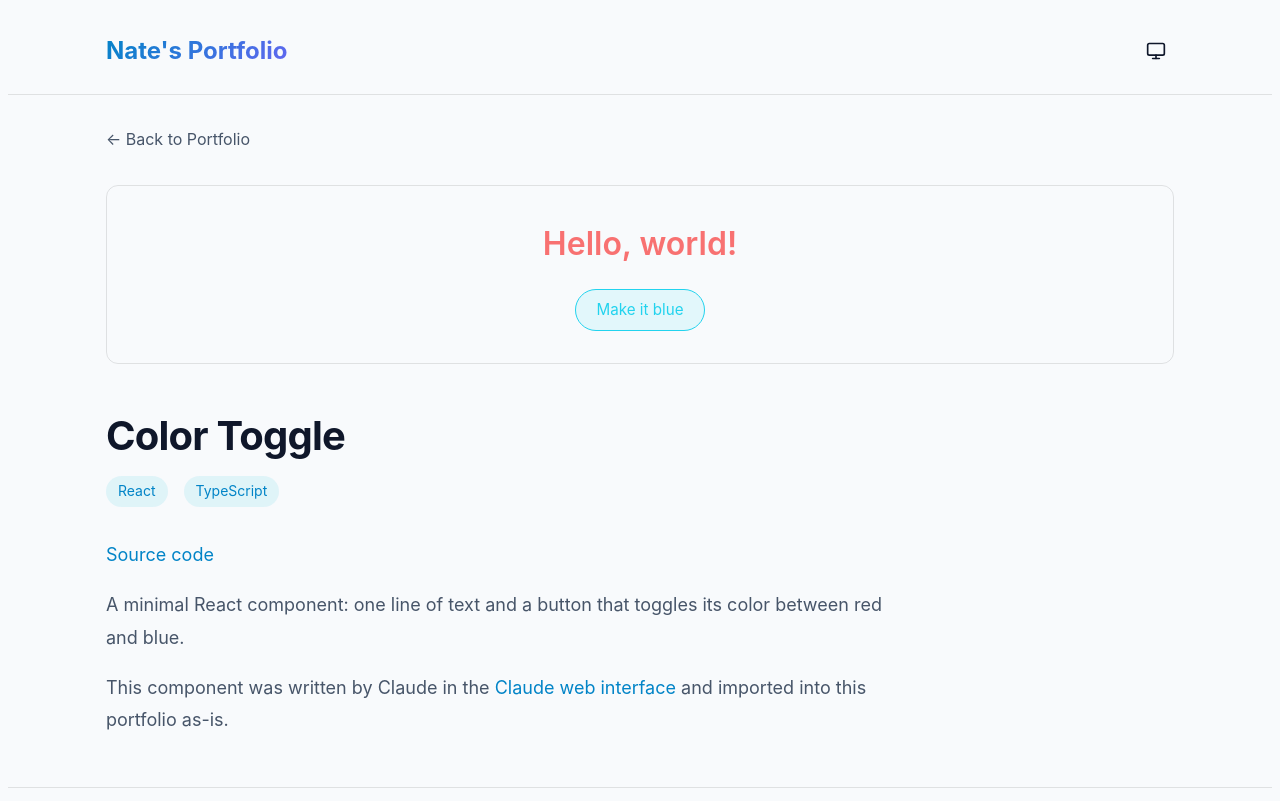
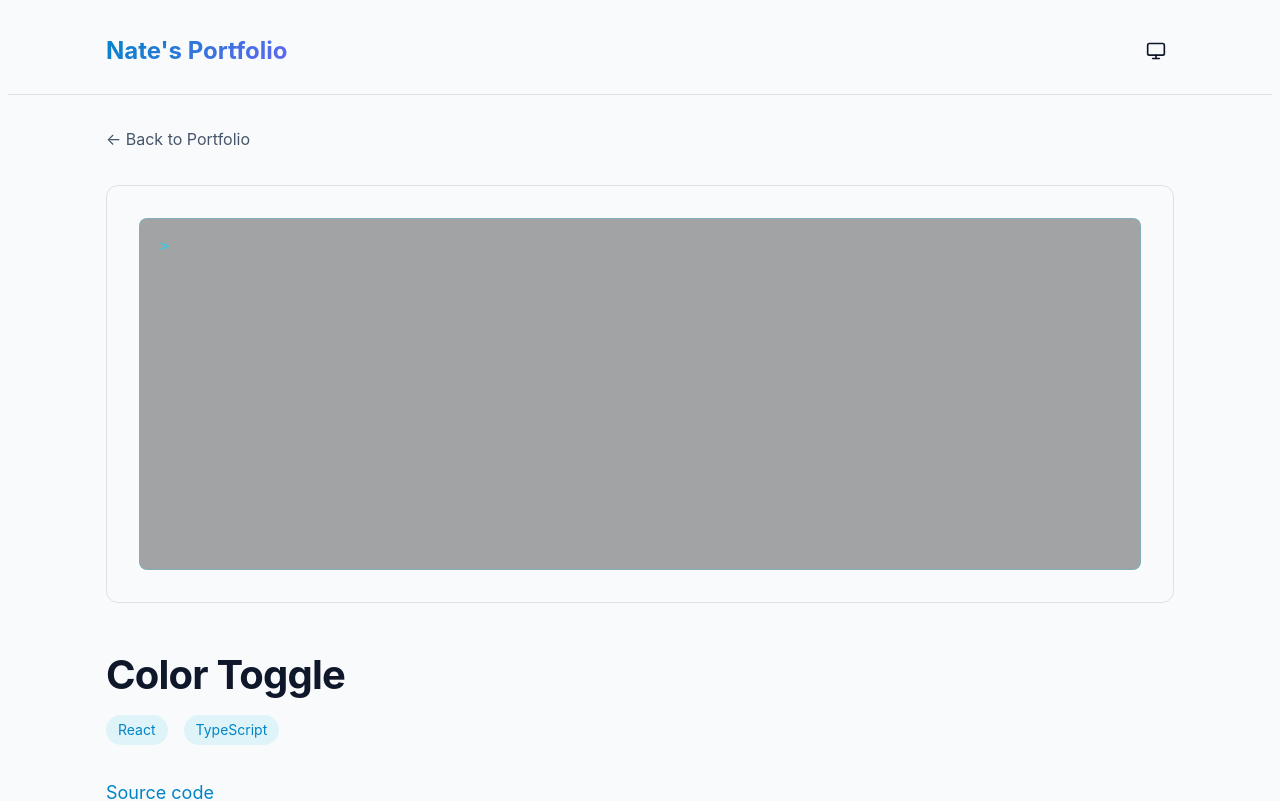
Before and after one commit to nshiff/nate-portfolio, a React (Vite) app: page /project/23 in a window 1280 px wide. Shown: the top 801 px of the page. Built offline with nearby package versions, Linux system fonts and the light colour scheme.

Commit message:
feat: minimal REPL as ColorToggle

```diff
--- a/src/components/ColorToggle.module.css
+++ b/src/components/ColorToggle.module.css
@@ -1,3 +1,5 @@
+/* ---------- Layout ---------- */
+
 .container {
   display: flex;
   flex-direction: column;
@@ -6,43 +8,66 @@
   padding: 2rem;
 }
 
-.text {
-  font-size: 2rem;
-  font-weight: 600;
-  margin: 0;
-  transition: color 0.25s ease;
+/* ---------- REPL ---------- */
+
+.terminal {
+  align-self: stretch;
+  font-family: ui-monospace, "SFMono-Regular", "JetBrains Mono", Menlo, Consolas, monospace;
+  font-size: 0.95rem;
+  line-height: 1.5;
+  text-align: left;
+  height: 22rem;
+  overflow-y: auto;
+  padding: 1rem 1.25rem;
+  border-radius: 0.5rem;
+  border: 1px solid color-mix(in srgb, var(--accent, #22d3ee) 25%, transparent);
+  background: color-mix(in srgb, black 35%, transparent);
+  color: var(--repl-fg, var(--repl-text, #d1d5db));
+  cursor: text;
+  transition: border-color 0.2s ease, color 0.2s ease;
 }
 
-.red {
-  color: var(--toggle-red, #f87171);
+/* COLOR command: set --repl-fg and everything in the terminal follows. */
+.fgGreen {
+  --repl-fg: #4ade80;
 }
 
-.blue {
-  color: var(--toggle-blue, #60a5fa);
+.fgAmber {
+  --repl-fg: #fbbf24;
 }
 
-.button {
-  font: inherit;
-  font-size: 0.95rem;
-  padding: 0.5rem 1.25rem;
-  border-radius: 999px;
-  border: 1px solid var(--accent, #22d3ee);
-  background: color-mix(in srgb, var(--accent, #22d3ee) 10%, transparent);
-  color: var(--accent, #22d3ee);
-  cursor: pointer;
-  transition: background 0.2s ease, box-shadow 0.2s ease, transform 0.1s ease;
+.fgWhite {
+  --repl-fg: #f9fafb;
 }
 
-.button:hover {
-  background: color-mix(in srgb, var(--accent, #22d3ee) 20%, transparent);
-  box-shadow: 0 0 12px color-mix(in srgb, var(--accent, #22d3ee) 35%, transparent);
+.terminal:focus-within {
+  border-color: color-mix(in srgb, var(--accent, #22d3ee) 60%, transparent);
 }
 
-.button:active {
-  transform: scale(0.97);
+.line {
+  white-space: pre-wrap;
+  word-break: break-word;
 }
 
-.button:focus-visible {
-  outline: 2px solid var(--accent, #22d3ee);
-  outline-offset: 3px;
+.prompt {
+  color: var(--repl-fg, var(--accent, #22d3ee));
+  margin-right: 0.6ch;
+  user-select: none;
 }
+
+.inputRow {
+  display: flex;
+  align-items: baseline;
+}
+
+.field {
+  flex: 1;
+  min-width: 0;
+  font: inherit;
+  background: transparent;
+  border: none;
+  outline: none;
+  padding: 0;
+  color: inherit;
+  caret-color: var(--repl-fg, var(--accent, #22d3ee));
+}
--- a/src/components/ColorToggle.tsx
+++ b/src/components/ColorToggle.tsx
@@ -1,25 +1,185 @@
-import { useState } from "react";
+import { useEffect, useRef, useState, type KeyboardEvent } from "react";
 import styles from "./ColorToggle.module.css";
 
-type TextColor = "red" | "blue";
+/* ================================================================== */
+/* The "language": each command is a NAME -> handler entry.            */
+/* Handlers receive the whitespace-split args after the command name.  */
+/* ================================================================== */
 
-export default function ColorToggle() {
-  const [color, setColor] = useState<TextColor>("red");
+const REPL_COLORS = ["green", "amber", "white"] as const;
+type ReplColor = (typeof REPL_COLORS)[number];
 
-  const toggle = () => setColor((c) => (c === "red" ? "blue" : "red"));
-  const next: TextColor = color === "red" ? "blue" : "red";
+const isReplColor = (value: string | undefined): value is ReplColor =>
+  (REPL_COLORS as readonly string[]).includes(value ?? "");
+
+/** What a command is allowed to do to the terminal besides printing. */
+interface ReplContext {
+  setColor: (color: ReplColor) => void;
+}
+
+/** Throw this for user mistakes; the message is printed as-is in red. */
+class CommandError extends Error {}
+
+type CommandHandler = (args: string[], ctx: ReplContext) => string;
+
+const commands: Record<string, CommandHandler> = {
+  ABOUT: () => "A TypeScript experiment from Opus 5.5",
+
+  COLOR: (args, ctx) => {
+    const choice = args[0]?.toLowerCase();
+    if (args.length !== 1 || !isReplColor(choice)) {
+      throw new CommandError(`Usage: COLOR ${REPL_COLORS.join(" | ")}`);
+    }
+    ctx.setColor(choice);
+    return `Color set to ${choice}.`;
+  },
+};
+
+type EvalResult =
+  | { kind: "output"; text: string }
+  | { kind: "error"; text: string }
+  | { kind: "none" };
+
+function evaluate(input: string, ctx: ReplContext): EvalResult {
+  const tokens = input.trim().split(/\s+/).filter(Boolean);
+  if (tokens.length === 0) return { kind: "none" };
+
+  const [rawName, ...args] = tokens;
+  const name = rawName.toUpperCase();
+  const handler = commands[name];
+
+  if (!handler) return { kind: "error", text: `Unknown command: ${rawName}` };
+
+  try {
+    return { kind: "output", text: handler(args, ctx) };
+  } catch (err) {
+    if (err instanceof CommandError) return { kind: "error", text: err.message };
+    const message = err instanceof Error ? err.message : String(err);
+    return { kind: "error", text: `Error in ${name}: ${message}` };
+  }
+}
+
+/* ================================================================== */
+/* REPL                                                                */
+/* ================================================================== */
+
+type LineKind = "input" | "output" | "error";
+
+interface Line {
+  id: number;
+  kind: LineKind;
+  text: string;
+}
+
+const PROMPT = ">";
+
+const colorClass: Record<ReplColor, string> = {
+  green: styles.fgGreen,
+  amber: styles.fgAmber,
+  white: styles.fgWhite,
+};
+
+function Repl() {
+  const [lines, setLines] = useState<Line[]>([]);
+  const [color, setColor] = useState<ReplColor | null>(null);
+  const [input, setInput] = useState("");
+  const [history, setHistory] = useState<string[]>([]);
+  const [historyIndex, setHistoryIndex] = useState<number | null>(null);
+
+  const nextId = useRef(0);
+  const inputRef = useRef<HTMLInputElement>(null);
+  const scrollRef = useRef<HTMLDivElement>(null);
+
+  // Keep the newest output in view.
+  useEffect(() => {
+    const el = scrollRef.current;
+    if (el) el.scrollTop = el.scrollHeight;
+  }, [lines]);
+
+  const append = (...newLines: Omit<Line, "id">[]) =>
+    setLines((prev) => [...prev, ...newLines.map((l) => ({ ...l, id: nextId.current++ }))]);
+
+  const submit = () => {
+    const entry = input;
+    setInput("");
+    setHistoryIndex(null);
+    if (entry.trim()) setHistory((h) => [...h, entry]);
+
+    const result = evaluate(entry, { setColor });
+    const echo = { kind: "input" as const, text: entry };
+    if (result.kind === "none") append(echo);
+    else append(echo, { kind: result.kind, text: result.text });
+  };
+
+  const onKeyDown = (e: KeyboardEvent<HTMLInputElement>) => {
+    if (e.key === "Enter") {
+      e.preventDefault();
+      submit();
+    } else if (e.key === "ArrowUp") {
+      if (history.length === 0) return;
+      e.preventDefault();
+      const i = historyIndex === null ? history.length - 1 : Math.max(0, historyIndex - 1);
+      setHistoryIndex(i);
+      setInput(history[i]);
+    } else if (e.key === "ArrowDown") {
+      if (historyIndex === null) return;
+      e.preventDefault();
+      const i = historyIndex + 1;
+      if (i >= history.length) {
+        setHistoryIndex(null);
+        setInput("");
+      } else {
+        setHistoryIndex(i);
+        setInput(history[i]);
+      }
+    }
+  };
 
   return (
-    <div className={styles.container}>
-      <p className={`${styles.text} ${styles[color]}`}>Hello, world!</p>
-      <button
-        type="button"
-        className={styles.button}
-        onClick={toggle}
-        aria-pressed={color === "blue"}
-      >
-        Make it {next}
-      </button>
+    <div
+      className={color ? `${styles.terminal} ${colorClass[color]}` : styles.terminal}
+      ref={scrollRef}
+      onClick={() => {
+        // Don't steal focus if the user is selecting text to copy.
+        if (!window.getSelection()?.toString()) inputRef.current?.focus();
+      }}
+    >
+      <div role="log" aria-live="polite" aria-label="REPL output">
+        {lines.map((line) => (
+          <div key={line.id} className={styles.line}>
+            {line.kind === "input" && <span className={styles.prompt}>{PROMPT}</span>}
+            {line.text}
+          </div>
+        ))}
+      </div>
+
+      <div className={styles.inputRow}>
+        <span className={styles.prompt} aria-hidden="true">{PROMPT}</span>
+        <input
+          ref={inputRef}
+          className={styles.field}
+          value={input}
+          onChange={(e) => setInput(e.target.value)}
+          onKeyDown={onKeyDown}
+          aria-label="REPL input"
+          autoComplete="off"
+          autoCapitalize="off"
+          autoCorrect="off"
+          spellCheck={false}
+        />
+      </div>
     </div>
   );
 }
+
+/* ================================================================== */
+/* Page                                                                */
+/* ================================================================== */
+
+export default function ColorToggle() {
+  return (
+    <div className={styles.container}>
+      <Repl />
+    </div>
+  );
+}
--- a/src/data/projects.ts
+++ b/src/data/projects.ts
@@ -192,7 +192,7 @@ export const projects: Project[] = [
   {
     id: '23',
     title: 'Color Toggle',
-    description: 'A minimal React component that toggles text between red and blue.',
+    description: 'A small REPL, vibe-coded with the Claude web interface',
     emoji: '🎨',
     background: 'linear-gradient(135deg, #3b0a0a 0%, #0a1a3b 100%)',
     category: 'Miscellaneous',
--- a/src/pages/Project23.tsx
+++ b/src/pages/Project23.tsx
@@ -31,7 +31,7 @@ export function Project23() {
                 <div style={{ color: 'var(--text-secondary)', fontSize: '1.125rem', lineHeight: '1.8', maxWidth: '800px' }}>
                     <p><a href="https://github.com/nshiff/nate-portfolio/blob/main/src/components/ColorToggle.tsx" target="_blank" rel="noopener noreferrer">Source code</a></p>
                     <p>
-                        A minimal React component: one line of text and a button that toggles its color between red and blue.
+                        A small REPL. Big dreams, tiny start.
                     </p>
                     <p>
                         This component was written by Claude in the <a href="https://claude.ai" target="_blank" rel="noopener noreferrer">Claude web interface</a> and imported into this portfolio as-is.
```
